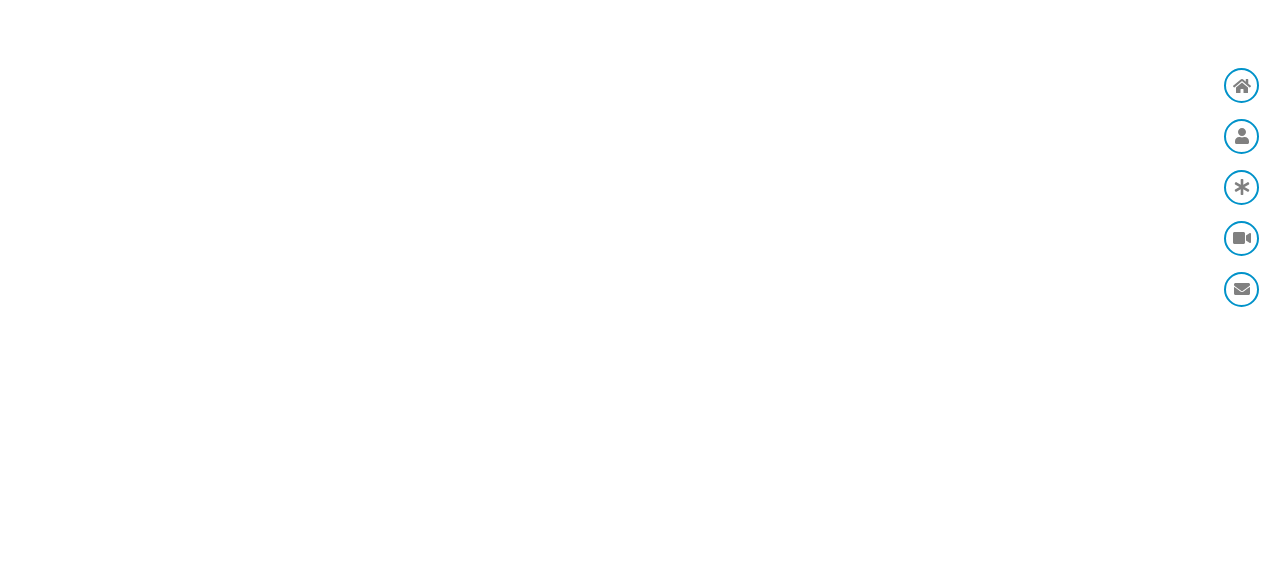
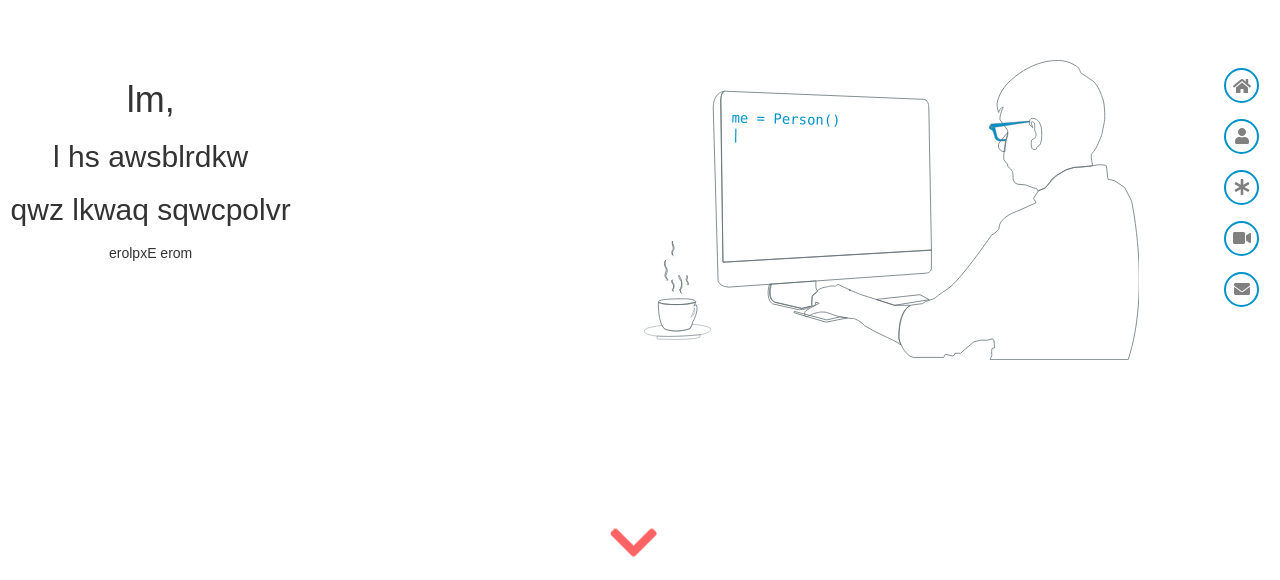
Before and after one commit to PriyanshuAgarwal/priyanshu_agarwal, a React (Create React App) app: page / in a window 1280 px wide. Shown: the part 220-800 px from the top of the page. Built offline with nearby package versions, Linux system fonts and the light colour scheme.

Commit message:
add arrow and use flex for container

```diff
--- a/src/css/home.css
+++ b/src/css/home.css
@@ -5,3 +5,56 @@
     text-align: initial;
 
 }
+
+.home-container {
+    position: absolute;
+    top: 35%;
+    margin-left: 2%;
+    display: flex;
+    width: 87%;
+    flex-wrap: wrap;
+    justify-content: space-between;
+}
+
+
+@-moz-keyframes bounce {
+    0%, 20%, 50%, 80%, 100% {
+      transform: translateY(0);
+    }
+    40% {
+      transform: translateY(-30px);
+    }
+    60% {
+      transform: translateY(-15px);
+    }
+  }
+
+  @keyframes bounce {
+    0%, 20%, 50%, 80%, 100% {
+      -ms-transform: translateY(0);
+      transform: translateY(0);
+    }
+    40% {
+      -ms-transform: translateY(-30px);
+      transform: translateY(-30px);
+    }
+    60% {
+      -ms-transform: translateY(-15px);
+      transform: translateY(-15px);
+    }
+  }
+
+  .bounce {
+    -webkit-animation: bounce 2s infinite;
+    animation: bounce 2s infinite;
+  }
+
+  .fa-chevron-down {
+    color: #FF6363 !important;
+    bottom: 10px;
+    margin-left: -30px;
+    cursor: pointer;
+    position: absolute;
+    opacity: 1;
+    -webkit-transition: 1.2s ease;
+  }
--- a/src/home.js
+++ b/src/home.js
@@ -6,20 +6,30 @@ class Home extends Component {
     render() {
       return (
         <div>
-            <div className="home-text">
+            <div class='home-container'>
+                <div className="">
                     {/* <div className="row">
                         <h1>Hi,</h1>
                         <h2>I am Priyanshu</h2>
                         <h2>full stack developer</h2>
                     </div> */}
+                        <div className="row">
+                        <h1>lm,</h1>
+                        <h2>l hs awsblrdkw</h2>
+                        <h2>qwz lkwaq sqwcpolvr</h2>
+                    </div>
                     <div className="bttn-wrapper row">
                         <div className= "btn">
-                        {/* Explore more */}
+                            erolpxE erom
                         </div>
                     </div>
                 </div>
                 <div className="svg-container">
-            {/* <CompSvg /> */}
+                    <CompSvg />
+                </div>
+            </div>
+            <div>
+                <i id="moveDown" class="fa fa-chevron-down fa-3x bounce"></i>
             </div>
         </div>
       );
```
Lines whose indentation alone changed are shown as unchanged.
